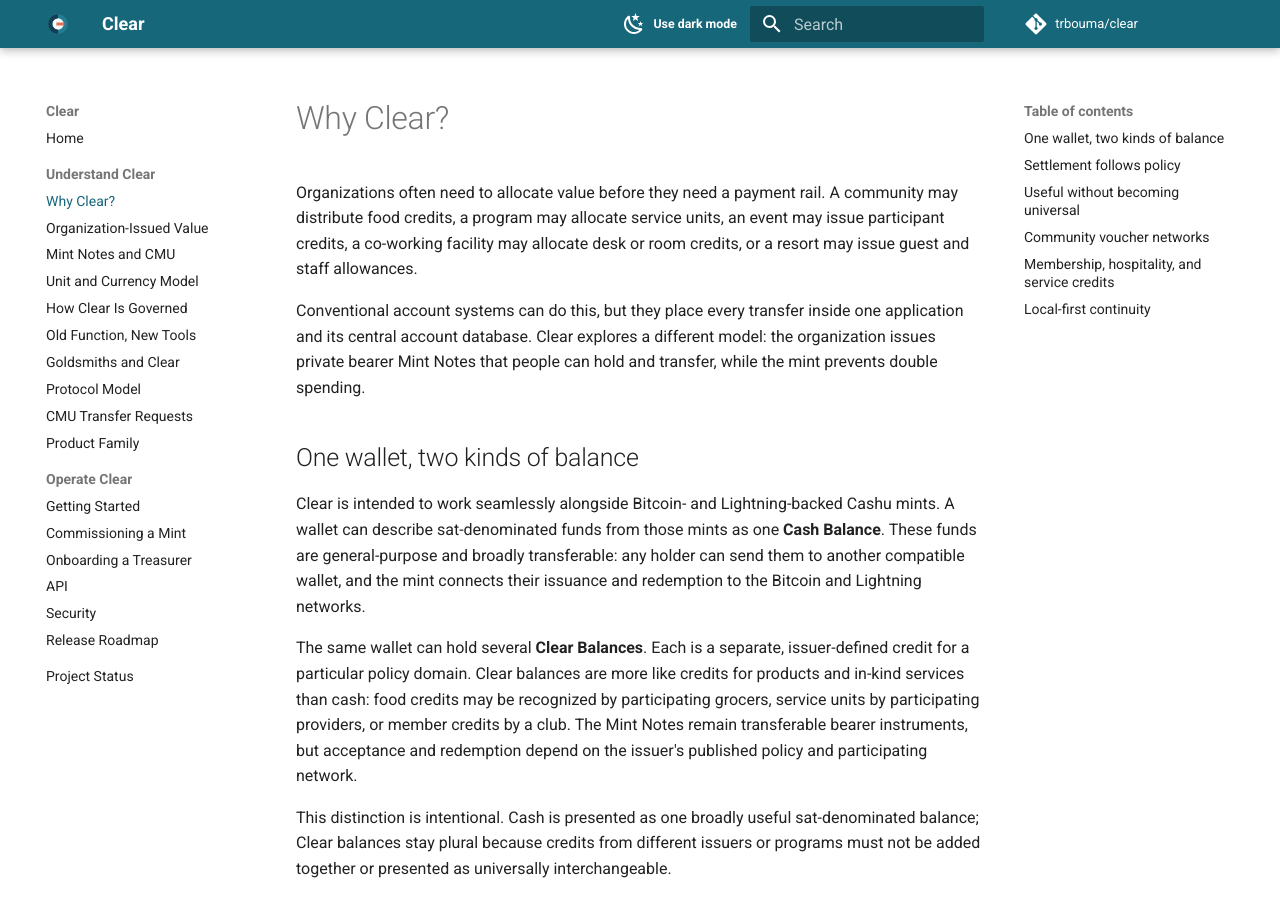
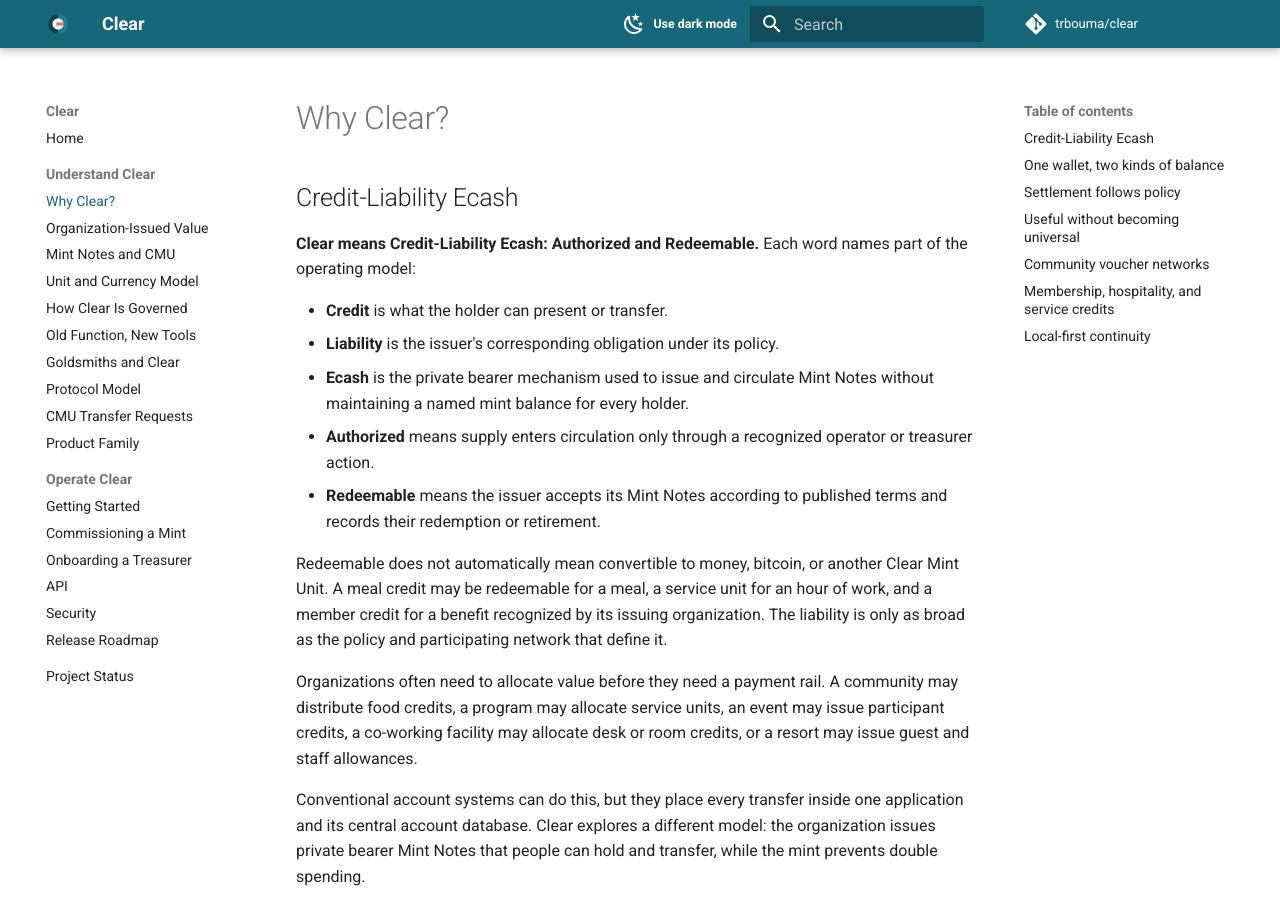
Before and after one commit to trbouma/clear, an MkDocs documentation site: the page built from website/why-clear.md, in a window 1280 px wide and 900 px high. Built offline with MkDocs 1.6.1 and Material for MkDocs 9.7.7, drawn with Linux system fonts in a browser that asks for light colours; comment, search, counter and statistics services are not loaded.

Commit message:
docs: define Clear as Credit-Liability Ecash

```diff
--- a/mkdocs.yml
+++ b/mkdocs.yml
@@ -1,5 +1,5 @@
 site_name: Clear
-site_description: Issuance, circulation and redemption machinery for organization-defined transferable units.
+site_description: "Credit-Liability Ecash: Authorized and Redeemable. Private, organization-defined Mint Notes."
 site_url: https://trbouma.github.io/clear/
 repo_url: https://github.com/trbouma/clear
 repo_name: trbouma/clear
--- a/pyproject.toml
+++ b/pyproject.toml
@@ -1,7 +1,7 @@
 [tool.poetry]
 name = "clear-mint"
 version = "0.1.0"
-description = "A Cashu mint for organization-defined Clear Mint Units without Lightning settlement"
+description = "Credit-Liability Ecash: Authorized and Redeemable"
 authors = ["Tim Bouma"]
 license = "MIT"
 readme = "README.md"
--- a/src/clear/__init__.py
+++ b/src/clear/__init__.py
@@ -1,3 +1,3 @@
-"""Clear organization-defined ecash mint."""
+"""Clear - Credit-Liability Ecash: Authorized and Redeemable."""
 
 __version__ = "0.1.0"
--- a/website/why-clear.md
+++ b/website/why-clear.md
@@ -4,6 +4,26 @@
 ---
 
 # Why Clear?
+
+## Credit-Liability Ecash
+
+**Clear means Credit-Liability Ecash: Authorized and Redeemable.** Each word
+names part of the operating model:
+
+- **Credit** is what the holder can present or transfer.
+- **Liability** is the issuer's corresponding obligation under its policy.
+- **Ecash** is the private bearer mechanism used to issue and circulate Mint
+  Notes without maintaining a named mint balance for every holder.
+- **Authorized** means supply enters circulation only through a recognized
+  operator or treasurer action.
+- **Redeemable** means the issuer accepts its Mint Notes according to published
+  terms and records their redemption or retirement.
+
+Redeemable does not automatically mean convertible to money, bitcoin, or
+another Clear Mint Unit. A meal credit may be redeemable for a meal, a service
+unit for an hour of work, and a member credit for a benefit recognized by its
+issuing organization. The liability is only as broad as the policy and
+participating network that define it.
 
 Organizations often need to allocate value before they need a payment rail.
 A community may distribute food credits, a program may allocate service units,
```
Also changed, not shown: README.md (+11 -4 lines), docs/MINT-NOTES-VOCABULARY.md (+14 -0 lines), website/index.md (+3 -3 lines), 4 other files.
